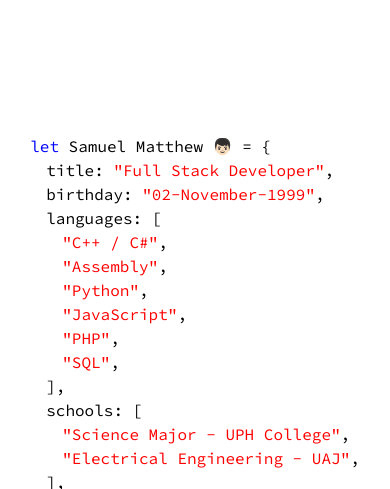
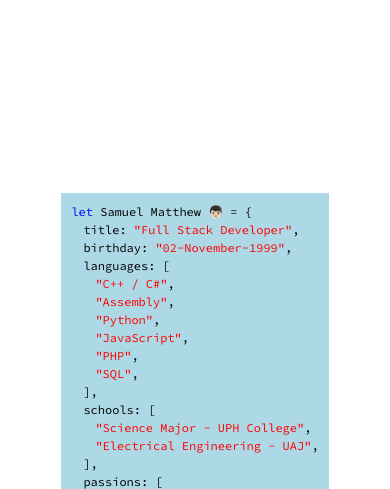
Before and after one commit to samuelmtthw/samuelmtthw.github.io, a plain HTML site: page index.html in a window 390 px wide. Shown: the top 489 px of the page. Drawn offline with Linux system fonts and the light colour scheme.

Commit message:
update responsiveness

```diff
--- a/style.css
+++ b/style.css
@@ -5,6 +5,7 @@
 	margin: 0;
 	padding: 0;
 	box-sizing: border-box;
+	overflow: hidden;
 }
 
 .wrapper {
@@ -17,6 +18,8 @@
 
 p {
 	display: inline-block;
+	padding: 200px;
+	background-color: lightblue;
 }
 
 .let {
@@ -34,3 +37,18 @@ a {
 img {
 	vertical-align: middle;
 }
+
+@media (max-width: 1000px) {
+	p {
+		padding: 100px;
+	}
+}
+
+@media (max-width: 700px) {
+	body {
+		font-size: 12px;
+	}
+	p {
+		padding: 10px;
+	}
+}
```
